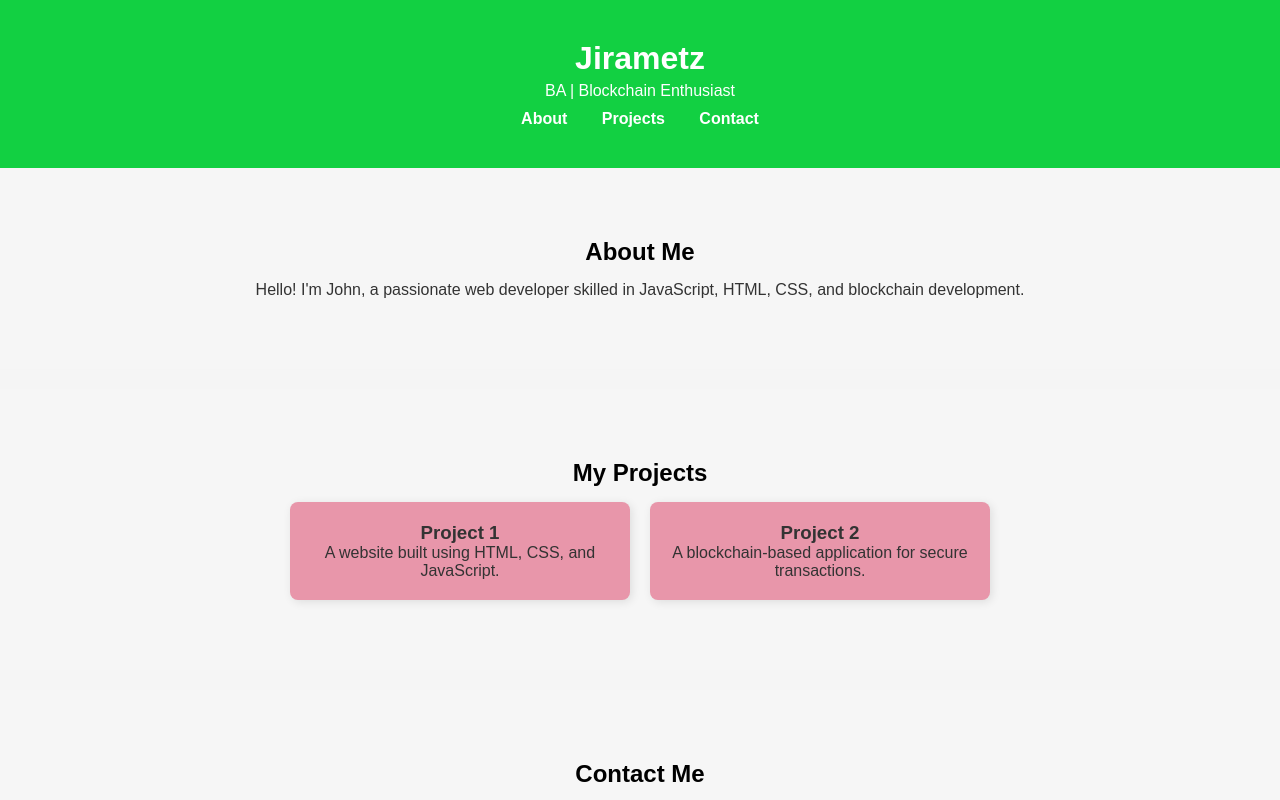
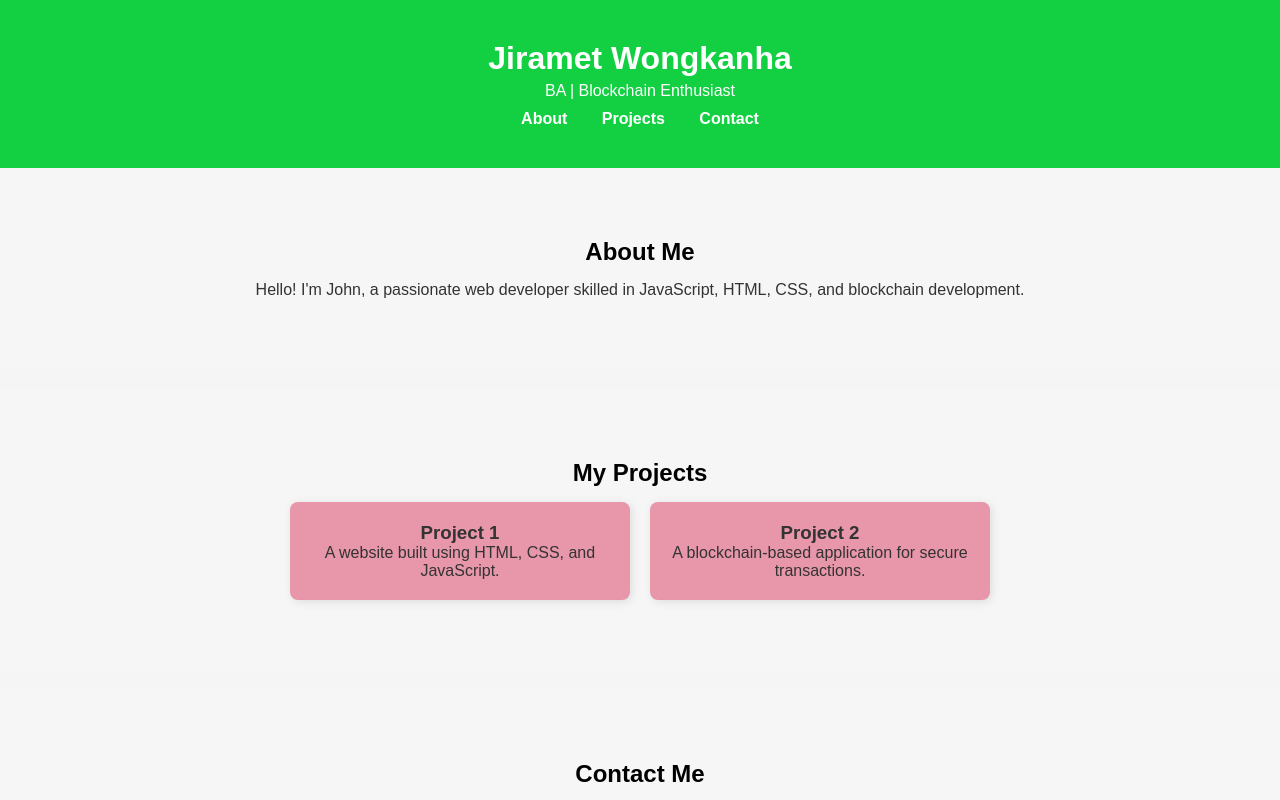
Before and after one commit to TaeJiramet/portfolio, a plain HTML site: page index.html in a window 1280 px wide. Shown: the top 800 px of the page. Drawn offline with Linux system fonts and the light colour scheme.

Commit message:
changename a

```diff
--- a/index.html
+++ b/index.html
@@ -9,7 +9,7 @@
 <body>
     <header>
         <div class="container">
-            <h1>Jirametz</h1>
+            <h1>Jiramet Wongkanha </h1>
             <p>BA | Blockchain Enthusiast</p>
             <nav>
                 <ul>
```
